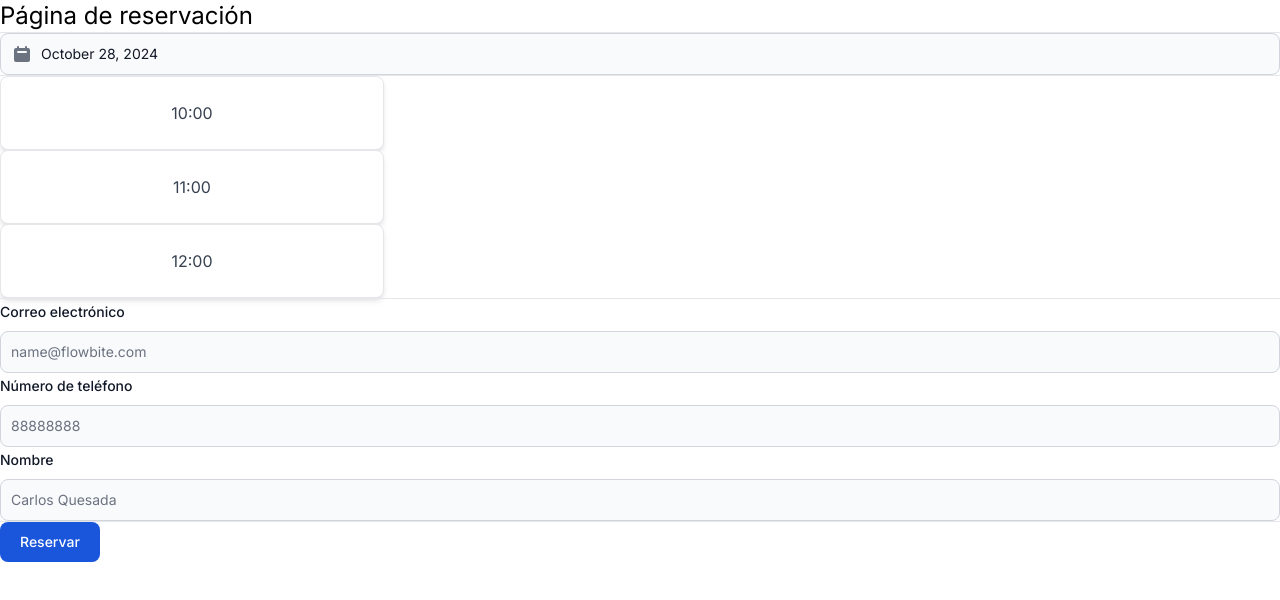
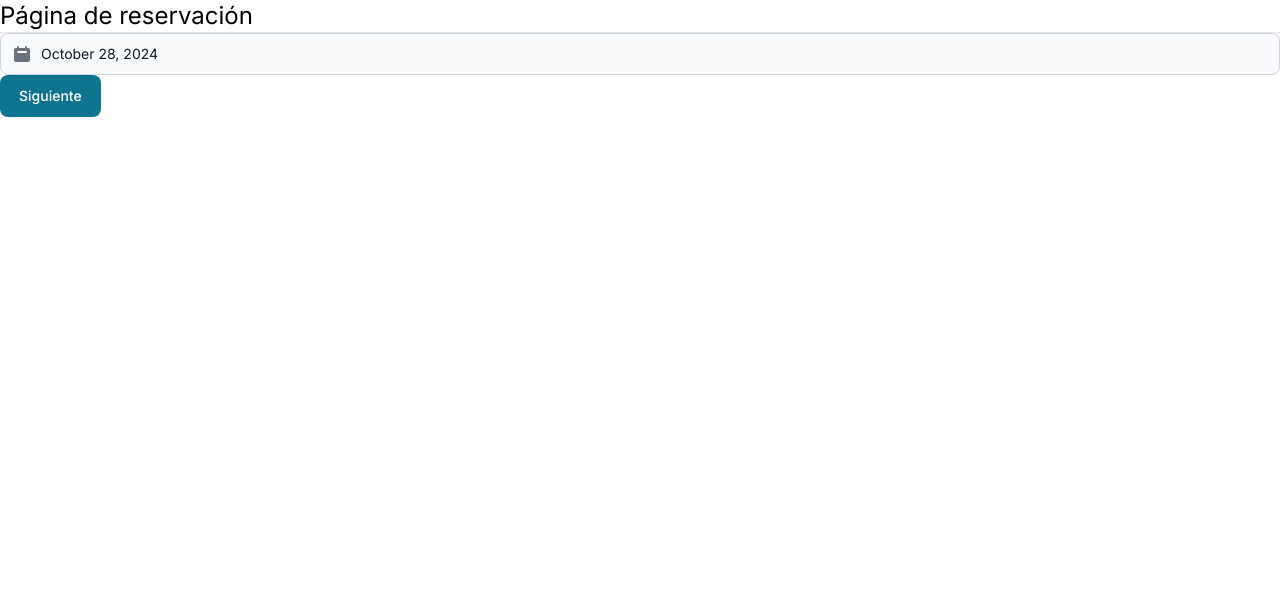
Before and after one commit to carlosquesada24/simple-reservations-mvp, a Next.js app: page /reservation in a window 1280 px wide. Shown: the top 600 px of the page. Built offline with nearby package versions, Linux system fonts and the light colour scheme.

Commit message:
FormSteps logic added to ReservationForm

```diff
--- a/app/(pages)/reservation/page.tsx
+++ b/app/(pages)/reservation/page.tsx
@@ -3,6 +3,8 @@ import useFormSteps from "@/app/(hooks)/useFormSteps";
 import DateSelection from "./(components)/DateSelection/DateSelection";
 import TimeSelection from "./(components)/TimeSelection/TimeSelection";
 import UserInformation from "./(components)/UserInformation/UserInformation";
+
+import { Button } from "flowbite-react";
 
 import { useForm } from "@/app/(hooks)/useForm";
 
@@ -42,6 +44,9 @@ export default function ReservationPage() {
       RESERVATION_FORM_STEPS.USER_INFORMATION,
     );
 
+  const firstFormStep = RESERVATION_FORM_STEPS.DATE_SELECTION;
+  const lastFormStep = RESERVATION_FORM_STEPS.USER_INFORMATION;
+
   return (
     <main className="">
       <h1 className="text-2xl dark:text-white">Página de reservación</h1>
@@ -50,27 +55,32 @@ export default function ReservationPage() {
       {/* FORM */}
 
       <form>
-        {/* STEPPER */}
-
         {/* <Stepper /> */}
 
         {/* STEP 1 */}
-        <DateSelection />
-        <hr />
+        {currentFormStep === RESERVATION_FORM_STEPS.DATE_SELECTION && (
+          <DateSelection />
+        )}
 
         {/* STEP 2 */}
-        <TimeSelection />
-        <hr />
+        {currentFormStep === RESERVATION_FORM_STEPS.HOUR_SELECTION && (
+          <TimeSelection />
+        )}
+
         {/* STEP 3 */}
-        <UserInformation />
-        <hr />
+        {currentFormStep === RESERVATION_FORM_STEPS.USER_INFORMATION && (
+          <UserInformation />
+        )}
 
-        <button
-          type="submit"
-          className="w-full rounded-lg bg-blue-700 px-5 py-2.5 text-center text-sm font-medium text-white hover:bg-blue-800 focus:outline-none focus:ring-4 focus:ring-blue-300 dark:bg-blue-600 dark:hover:bg-blue-700 dark:focus:ring-blue-800 sm:w-auto"
-        >
-          Reservar
-        </button>
+        {currentFormStep !== firstFormStep && (
+          <Button onClick={backToPreviousFormStep}>Anterior</Button>
+        )}
+
+        {currentFormStep !== lastFormStep && (
+          <Button onClick={advanceToNextFormStep}>Siguiente</Button>
+        )}
+
+        {currentFormStep === lastFormStep && <Button>Reservar</Button>}
       </form>
 
       {/* STEPPER */}
```
